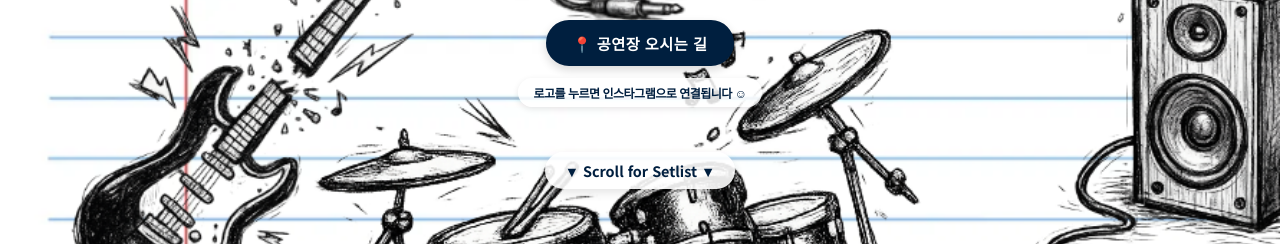
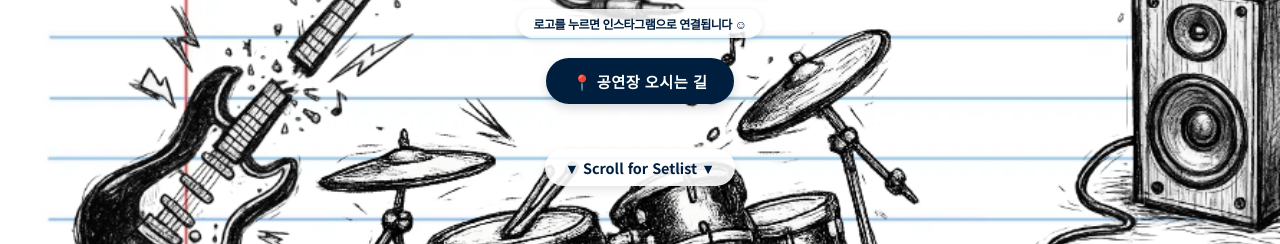
Before and after one commit to jiminingya/band-setlist2, a plain HTML site: page index.html in a window 1280 px wide. Shown: the part 454-698 px from the top of the page. Drawn offline with Linux system fonts and the light colour scheme.

Commit message:
Update index.html

```diff
--- a/index.html
+++ b/index.html
@@ -122,10 +122,22 @@
             box-shadow: 0 4px 8px rgba(0,0,0,0.1);
         }
 
-        /* 📍 오시는 길 버튼 스타일 추가 */
+        .insta-notice {
+            margin-top: 12px;
+            font-size: 0.75rem;
+            color: #001f3f;
+            background-color: rgba(255, 255, 255, 0.85);
+            padding: 6px 16px;
+            border-radius: 20px;
+            font-weight: 700;
+            box-shadow: 0 2px 6px rgba(0,0,0,0.1);
+            letter-spacing: -0.5px;
+        }
+
+        /* 📍 오시는 길 버튼 스타일 */
         .map-btn {
             display: inline-block;
-            margin-top: 25px;
+            margin-top: 20px;
             padding: 10px 24px;
             background-color: #001f3f;
             color: #ffffff;
@@ -143,18 +155,6 @@
             transform: scale(1.05);
             background-color: #fff;
             color: #001f3f;
-        }
-
-        .insta-notice {
-            margin-top: 12px;
-            font-size: 0.75rem;
-            color: #001f3f;
-            background-color: rgba(255, 255, 255, 0.85);
-            padding: 6px 16px;
-            border-radius: 20px;
-            font-weight: 700;
-            box-shadow: 0 2px 6px rgba(0,0,0,0.1);
-            letter-spacing: -0.5px;
         }
 
         .scroll-indicator {
@@ -279,10 +279,10 @@
             </a>
         </div>
 
-        <!-- 새로 추가된 오시는 길 버튼 -->
+        <div class="insta-notice">로고를 누르면 인스타그램으로 연결됩니다 ☺︎</div>
+
+        <!-- 📍 오시는 길 버튼 위치 이동 (인스타 안내 문구 아래로!) -->
         <a href="https://www.google.com/maps/place/바이널언더그라운드/data=!4m2!3m1!1s0x3568ecf07deeb62b:0xd68b463978323cee?sa=X&ved=1t:242&ictx=111" target="_blank" class="map-btn">📍 공연장 오시는 길</a>
-
-        <div class="insta-notice">로고를 누르면 인스타그램으로 연결됩니다 ☺︎</div>
 
         <div class="scroll-indicator">▼ Scroll for Setlist ▼</div>
     </div>
```
